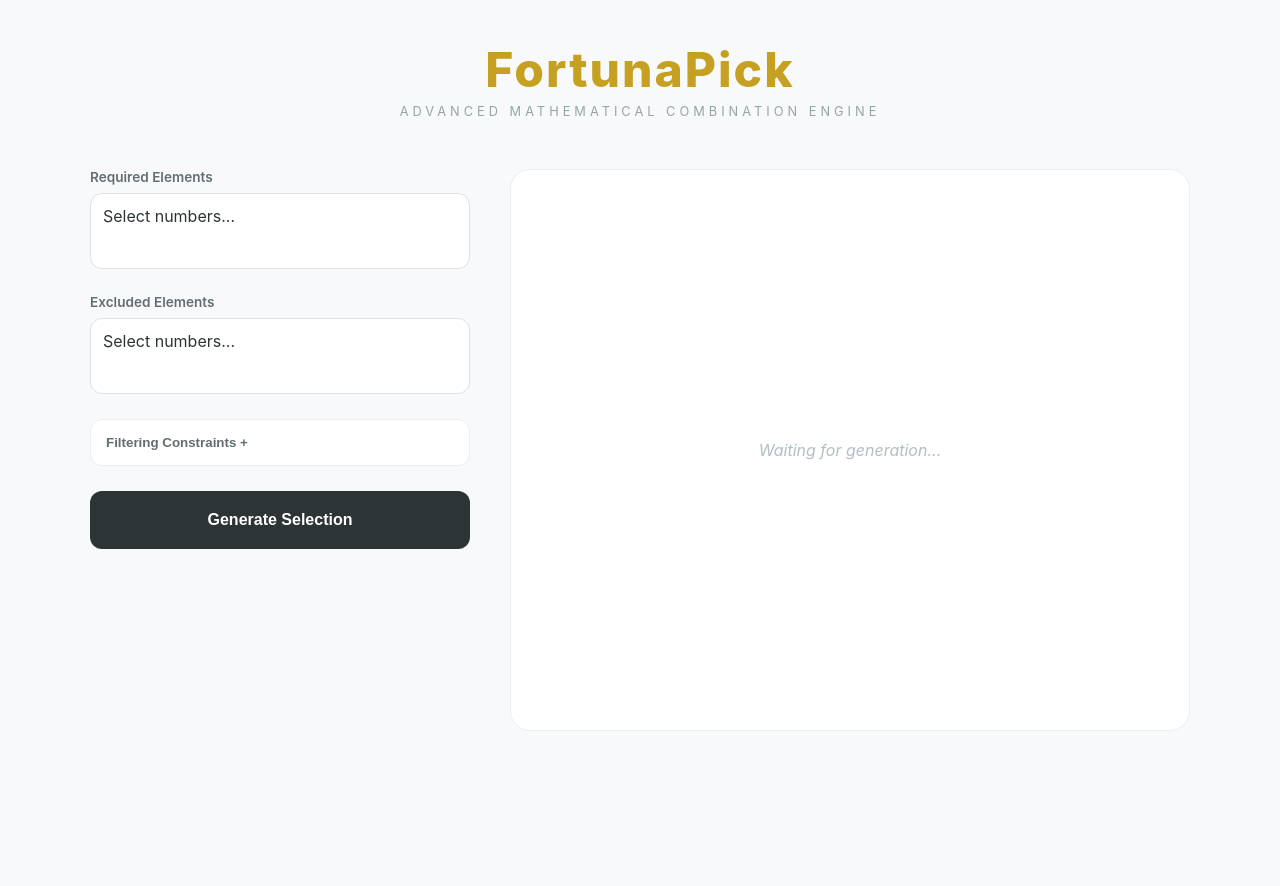
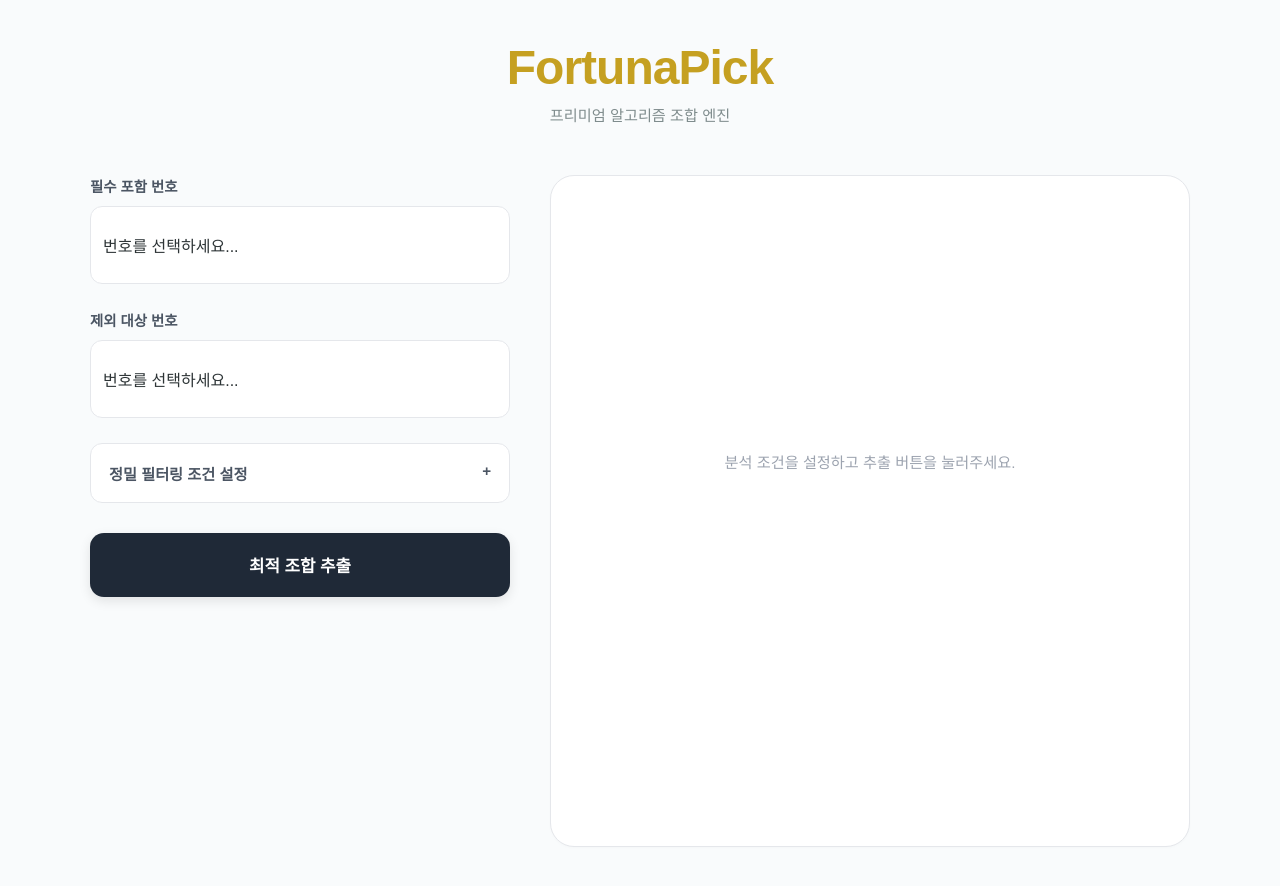
Before and after one commit to jmp1533/FortunaPick, a Next.js app: page / in a window 1280 px wide. Before the commit the page ends 800 px from the top, so only its background shows below. Built offline with nearby package versions, Linux system fonts and the light colour scheme.

Commit message:
no message

```diff
--- a/app/globals.css
+++ b/app/globals.css
@@ -1,45 +1,50 @@
-:root { --gold: #C5A021; --bg: #F8F9FA; --card: #FFFFFF; --text: #2D3436; }
-body { background: var(--bg); color: var(--text); font-family: 'Inter', sans-serif; margin:0; }
+:root { --gold: #C5A021; --bg: #F9FBFC; --card: #FFFFFF; --text: #2D3436; }
+body { background: var(--bg); color: var(--text); font-family: 'Pretendard', sans-serif; margin:0; }
 .container { max-width: 1100px; margin: 0 auto; padding: 40px 20px; }
 .brand-header { text-align: center; margin-bottom: 50px; }
-.brand-header h1 { font-size: 3rem; letter-spacing: 2px; color: var(--gold); margin: 0; font-weight: 800; }
-.brand-header p { text-transform: uppercase; font-size: 0.8rem; letter-spacing: 4px; color: #95a5a6; margin-top: 5px; }
+.brand-header h1 { font-size: 3rem; letter-spacing: -1px; color: var(--gold); margin: 0; font-weight: 900; }
+.brand-header p { font-size: 0.95rem; color: #7f8c8d; margin-top: 8px; font-weight: 500; }
 
-.main-layout { display: grid; grid-template-columns: 380px 1fr; gap: 40px; }
-@media (max-width: 850px) { .main-layout { grid-template-columns: 1fr; } }
+.main-layout { display: grid; grid-template-columns: 420px 1fr; gap: 40px; }
+@media (max-width: 900px) { .main-layout { grid-template-columns: 1fr; } }
 
-/* 입력 그룹 */
+.config-section { position: sticky; top: 20px; height: fit-content; }
 .input-group { margin-bottom: 25px; position: relative; }
-.input-group label { display: block; font-weight: 600; font-size: 0.85rem; margin-bottom: 8px; color: #636e72; }
-.combo-box { background: var(--card); border: 1px solid #E0E0E0; border-radius: 12px; padding: 12px; min-height: 50px; cursor: pointer; display: flex; flex-wrap: wrap; gap: 6px; transition: all 0.3s; }
-.combo-box.open { border-color: var(--gold); box-shadow: 0 0 0 3px rgba(197, 160, 33, 0.1); }
-.tag { background: #f1f2f6; border-radius: 6px; padding: 2px 10px; font-size: 0.85rem; font-weight: bold; border: 1px solid #ddd; }
-.tag.secondary { background: #fee; border-color: #fcc; }
+.input-group label { display: block; font-weight: 700; font-size: 0.9rem; margin-bottom: 10px; color: #4b5563; }
 
-/* 드롭다운 그리드 */
-.dropdown { position: absolute; top: 100%; left: 0; width: 100%; background: var(--card); z-index: 10; border-radius: 12px; box-shadow: 0 10px 30px rgba(0,0,0,0.1); padding: 15px; margin-top: 5px; border: 1px solid #eee; }
-.number-grid { display: grid; grid-template-columns: repeat(7, 1fr); gap: 6px; }
-.grid-item { border: none; background: #f8f9fa; border-radius: 6px; padding: 8px 0; cursor: pointer; font-size: 0.85rem; }
-.grid-item.active { background: var(--gold); color: white; font-weight: bold; }
-.grid-item.disabled { opacity: 0.1; cursor: not-allowed; }
+.combo-box { background: var(--card); border: 1px solid #E5E7EB; border-radius: 12px; padding: 12px; min-height: 52px; cursor: pointer; display: flex; flex-wrap: wrap; gap: 6px; transition: all 0.2s; align-items: center; }
+.combo-box.open { border-color: var(--gold); box-shadow: 0 0 0 4px rgba(197, 160, 33, 0.08); }
+.tag { background: #F3F4F6; border-radius: 8px; padding: 4px 12px; font-size: 0.85rem; font-weight: 700; border: 1px solid #D1D5DB; color: #374151; }
+.tag.secondary { background: #FEF2F2; border-color: #FECACA; color: #B91C1C; }
 
-/* 아코디언 */
-.accordion-section { border: 1px solid #eee; border-radius: 12px; background: white; margin-bottom: 25px; overflow: hidden; }
-.accordion-trigger { width: 100%; padding: 15px; background: none; border: none; text-align: left; font-weight: 600; cursor: pointer; color: #636e72; display: flex; justify-content: space-between; }
-.accordion-content { max-height: 0; transition: max-height 0.4s ease; background: #fafafa; }
-.accordion-content.visible { max-height: 500px; padding: 15px; }
-.filter-list { display: flex; flex-direction: column; gap: 10px; }
-.check-label { font-size: 0.85rem; display: flex; align-items: center; gap: 10px; cursor: pointer; }
-.check-label input { accent-color: var(--gold); }
-.ac-input { margin-top: 10px; padding-top: 10px; border-top: 1px solid #eee; display: flex; justify-content: space-between; align-items: center; font-size: 0.8rem; }
-.ac-input input { width: 50px; padding: 5px; border: 1px solid #ddd; border-radius: 4px; }
+.dropdown { position: absolute; top: 105%; left: 0; width: 100%; background: var(--card); z-index: 100; border-radius: 14px; box-shadow: 0 15px 40px rgba(0,0,0,0.12); padding: 18px; border: 1px solid #F3F4F6; }
+.number-grid { display: grid; grid-template-columns: repeat(7, 1fr); gap: 7px; }
+.grid-item { border: none; background: #F9FAFB; border-radius: 8px; padding: 10px 0; cursor: pointer; font-size: 0.9rem; font-weight: 500; transition: 0.2s; }
+.grid-item:hover { background: #F3F4F6; }
+.grid-item.active { background: var(--gold); color: white; font-weight: 800; }
+.grid-item.disabled { opacity: 0.15; cursor: not-allowed; }
 
-/* 제너레이트 버튼 */
-.generate-btn { width: 100%; padding: 20px; background: #2d3436; color: white; border: none; border-radius: 12px; font-size: 1rem; font-weight: bold; cursor: pointer; transition: 0.3s; }
-.generate-btn:hover { background: #000; transform: translateY(-2px); box-shadow: 0 5px 15px rgba(0,0,0,0.1); }
+.accordion-section { border: 1px solid #E5E7EB; border-radius: 12px; background: white; margin-bottom: 30px; overflow: hidden; }
+.accordion-trigger { width: 100%; padding: 18px; background: none; border: none; text-align: left; font-weight: 700; cursor: pointer; color: #4B5563; display: flex; justify-content: space-between; font-size: 0.95rem; }
+.accordion-content { max-height: 0; transition: all 0.4s ease-in-out; background: #FCFDFF; overflow: hidden; }
+.accordion-content.visible { max-height: 800px; padding: 20px; border-top: 1px solid #F3F4F6; }
+.filter-list { display: flex; flex-direction: column; gap: 14px; }
+.check-label { font-size: 0.88rem; display: flex; align-items: center; gap: 12px; cursor: pointer; color: #4B5563; line-height: 1.4; }
+.check-label input { accent-color: var(--gold); width: 17px; height: 17px; cursor: pointer; }
 
-/* 결과 디스플레이 */
-.display-section { background: var(--card); border-radius: 20px; border: 1px solid #eee; padding: 30px; display: flex; flex-direction: column; min-height: 500px; }
-.empty-view { flex: 1; display: flex; align-items: center; justify-content: center; color: #b2bec3; font-style: italic; }
-.row-item { display: flex; gap: 10px; padding: 15px; border-bottom: 1px solid #f1f1f1; justify-content: center; }
-.ball { width: 38px; height: 38px; border-radius: 50%; background: #fff; border: 1px solid #e0e0e0; display: flex; align-items: center; justify-content: center; font-weight: 700; font-size: 0.95rem; color: #2d3436; box-shadow: 0 2px 4px rgba(0,0,0,0.02); }
+.ac-input { margin-top: 15px; padding-top: 15px; border-top: 1px dotted #E5E7EB; display: flex; justify-content: space-between; align-items: center; font-size: 0.85rem; font-weight: 600; color: #6B7280; }
+.ac-input input { width: 60px; padding: 7px; border: 1px solid #D1D5DB; border-radius: 6px; text-align: center; }
+
+.generate-btn { width: 100%; padding: 20px; background: #1F2937; color: white; border: none; border-radius: 14px; font-size: 1.05rem; font-weight: 800; cursor: pointer; transition: all 0.3s; box-shadow: 0 4px 12px rgba(0,0,0,0.1); }
+.generate-btn:hover { background: #000; transform: translateY(-2px); box-shadow: 0 8px 20px rgba(0,0,0,0.15); }
+
+.display-section { background: var(--card); border-radius: 24px; border: 1px solid #E5E7EB; padding: 35px; min-height: 600px; box-shadow: 0 1px 3px rgba(0,0,0,0.02); }
+.empty-view { flex: 1; display: flex; align-items: center; justify-content: center; height: 500px; color: #9CA3AF; font-size: 0.95rem; }
+
+.result-card h3 { margin: 0 0 10px 0; font-size: 1.3rem; color: #111827; }
+.result-card p { color: #6B7280; margin-bottom: 30px; font-size: 0.95rem; }
+.row-item { display: flex; align-items: center; padding: 18px; border-bottom: 1px solid #F3F4F6; transition: background 0.2s; }
+.row-item:hover { background: #F9FAFB; }
+.row-idx { width: 40px; font-size: 0.75rem; font-weight: 800; color: var(--gold); }
+.balls { display: flex; gap: 12px; flex: 1; justify-content: center; }
+.ball { width: 40px; height: 40px; border-radius: 50%; background: #fff; border: 2px solid #E5E7EB; display: flex; align-items: center; justify-content: center; font-weight: 800; font-size: 1rem; color: #1F2937; box-shadow: 0 2px 4px rgba(0,0,0,0.03); }
--- a/app/page.js
+++ b/app/page.js
@@ -6,16 +6,28 @@
     const [exclude, setExclude] = useState([]);
     const [minAc, setMinAc] = useState(5);
     const [isFilterOpen, setIsFilterOpen] = useState(false);
-    const [activeSelector, setActiveSelector] = useState(null); // 'fixed' | 'exclude' | null
+    const [activeSelector, setActiveSelector] = useState(null);
     const [result, setResult] = useState(null);
     const [loading, setLoading] = useState(false);
+
+    // 필터 상세 설명 매핑
+    const filterLabels = {
+        f1: "9 이하의 수가 3개 이상인 조합 제외",
+        f2: "3개 이상의 연속 번호 포함 조합 제외",
+        f3: "동일한 끝수가 4개 이상인 조합 제외",
+        f4: "가로 한 줄(7칸 기준)에 4개 이상 집중 제외",
+        f5: "세로 한 줄(7칸 기준)에 4개 이상 집중 제외",
+        f6: "가장 낮은 수가 21 이상인 조합 제외",
+        f7: "40 이상의 수가 3개 이상인 조합 제외",
+        f8: "설정한 AC값 이하 조합 제외"
+    };
+
     const [filters, setFilters] = useState({
         f1: true, f2: true, f3: true, f4: true, f5: true, f6: true, f7: true, f8: true
     });
 
     const selectorRef = useRef(null);
 
-    // 외부 클릭 시 콤보박스 닫기
     useEffect(() => {
         const handleClickOutside = (e) => {
             if (selectorRef.current && !selectorRef.current.contains(e.target)) {
@@ -56,70 +68,73 @@
         <div className="container">
             <header className="brand-header">
                 <h1>FortunaPick</h1>
-                <p>Advanced Mathematical Combination Engine</p>
+                <p>프리미엄 알고리즘 조합 엔진</p>
             </header>
 
             <div className="main-layout" ref={selectorRef}>
-                {/* 설정 영역 */}
                 <div className="config-section">
                     <div className="input-group">
-                        <label>Required Elements</label>
+                        <label>필수 포함 번호</label>
                         <div className={`combo-box ${activeSelector === 'fixed' ? 'open' : ''}`} onClick={() => setActiveSelector('fixed')}>
-                            {fixed.length ? fixed.map(n => <span key={n} className="tag">{n}</span>) : "Select numbers..."}
+                            {fixed.length ? fixed.map(n => <span key={n} className="tag">{n}</span>) : "번호를 선택하세요..."}
                         </div>
                         {activeSelector === 'fixed' && <div className="dropdown">{renderGrid(fixed, setFixed, exclude)}</div>}
                     </div>
 
                     <div className="input-group">
-                        <label>Excluded Elements</label>
+                        <label>제외 대상 번호</label>
                         <div className={`combo-box ${activeSelector === 'exclude' ? 'open' : ''}`} onClick={() => setActiveSelector('exclude')}>
-                            {exclude.length ? exclude.map(n => <span key={n} className="tag secondary">{n}</span>) : "Select numbers..."}
+                            {exclude.length ? exclude.map(n => <span key={n} className="tag secondary">{n}</span>) : "번호를 선택하세요..."}
                         </div>
                         {activeSelector === 'exclude' && <div className="dropdown">{renderGrid(exclude, setExclude, fixed)}</div>}
                     </div>
 
-                    {/* 아코디언 필터 영역 */}
                     <div className="accordion-section">
                         <button className="accordion-trigger" onClick={() => setIsFilterOpen(!isFilterOpen)}>
-                            Filtering Constraints {isFilterOpen ? '−' : '+'}
+                            <span>정밀 필터링 조건 설정</span>
+                            <span>{isFilterOpen ? '−' : '+'}</span>
                         </button>
                         <div className={`accordion-content ${isFilterOpen ? 'visible' : ''}`}>
                             <div className="filter-list">
-                                {Object.keys(filters).map((key, idx) => (
+                                {Object.keys(filters).map((key) => (
                                     <label key={key} className="check-label">
                                         <input type="checkbox" checked={filters[key]} onChange={() => setFilters({...filters, [key]: !filters[key]})} />
-                                        Condition {idx + 1}
+                                        {filterLabels[key]}
                                     </label>
                                 ))}
-                                <div className="ac-input">
-                                    <span>Minimum AC Value</span>
-                                    <input type="number" value={minAc} onChange={e => setMinAc(e.target.value)} />
-                                </div>
+                                {filters.f8 && (
+                                    <div className="ac-input">
+                                        <span>최소 AC값 설정 (미입력 시 5)</span>
+                                        <input type="number" value={minAc} onChange={e => setMinAc(e.target.value)} />
+                                    </div>
+                                )}
                             </div>
                         </div>
                     </div>
 
                     <button className="generate-btn" onClick={handleFetch} disabled={loading}>
-                        {loading ? "Analyzing..." : "Generate Selection"}
+                        {loading ? "조합 분석 중..." : "최적 조합 추출"}
                     </button>
                 </div>
 
-                {/* 결과 영역 */}
                 <div className="display-section">
                     {result ? (
                         <div className="result-card">
-                            <h3>Selection Overview</h3>
-                            <p>Analyzed <strong>{result.total.toLocaleString()}</strong> viable combinations.</p>
+                            <h3>분석 결과 요약</h3>
+                            <p>총 <strong>{result.total.toLocaleString()}</strong>개의 유효 조합이 검색되었습니다.</p>
                             <div className="recommendations">
                                 {result.list.map((row, i) => (
                                     <div key={i} className="row-item">
-                                        {row.map(num => <span key={num} className="ball">{num}</span>)}
+                                        <span className="row-idx">{i+1}</span>
+                                        <div className="balls">
+                                            {row.map(num => <span key={num} className="ball">{num}</span>)}
+                                        </div>
                                     </div>
                                 ))}
                             </div>
                         </div>
                     ) : (
-                        <div className="empty-view">Waiting for generation...</div>
+                        <div className="empty-view">분석 조건을 설정하고 추출 버튼을 눌러주세요.</div>
                     )}
                 </div>
             </div>
```
Also changed, not shown: 1 other file (tests, documents, lock files or other folders).
